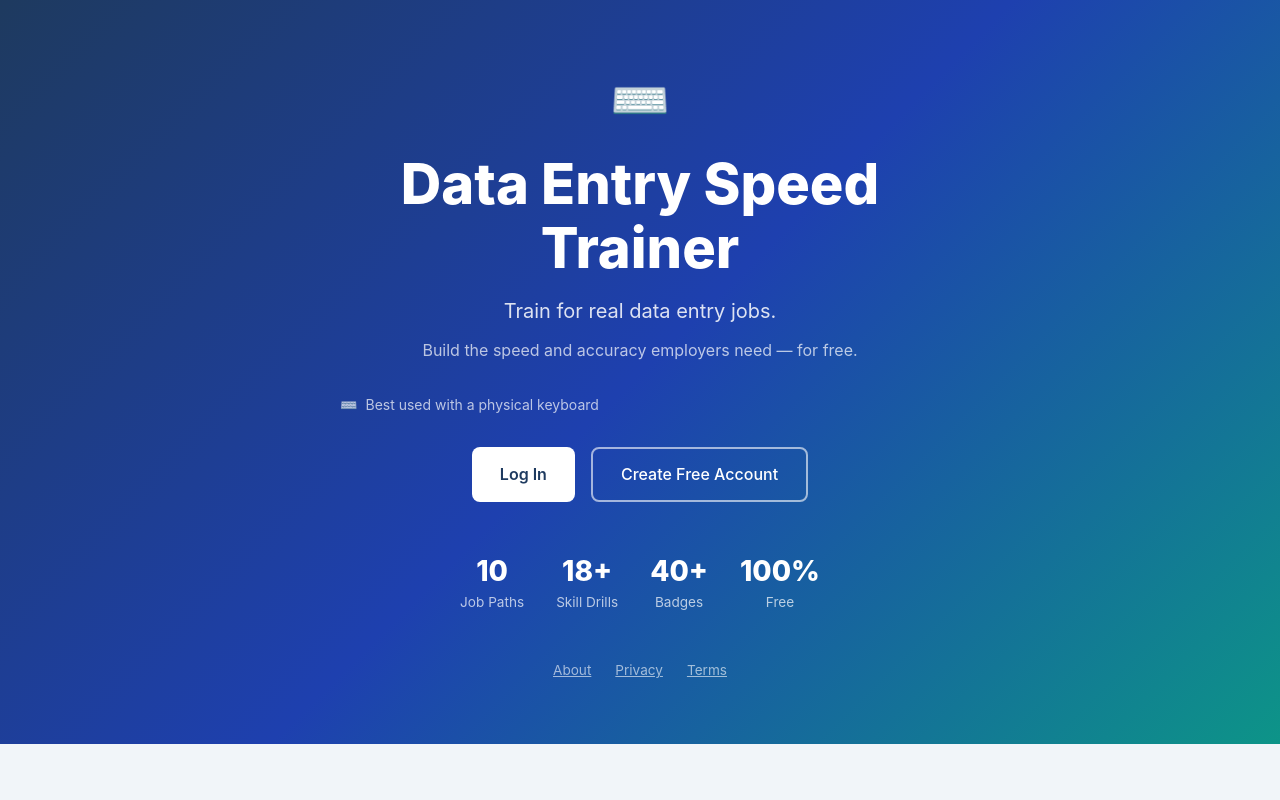
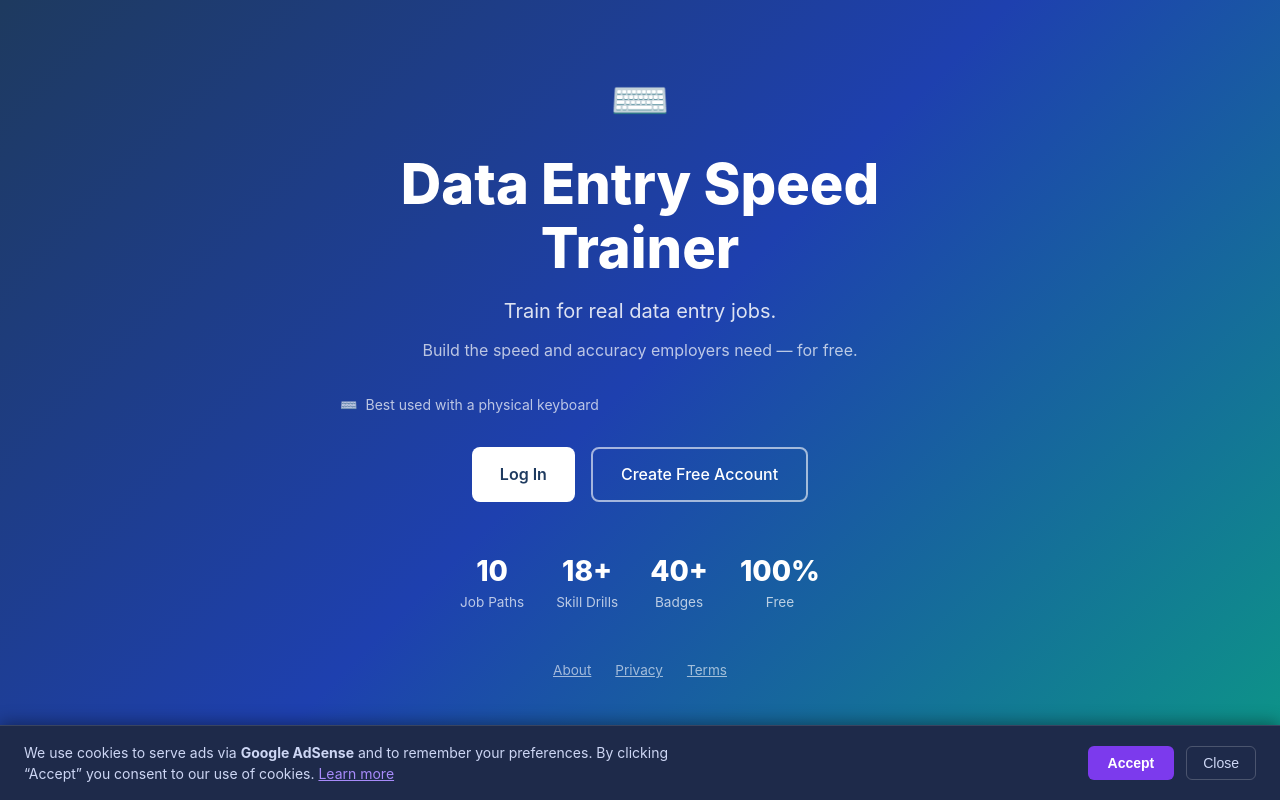
Before and after one commit to kaylaeastman86-cyber/Data-Entry-Typing-Speed-Trainer, a React (Vite) app: page / in a window 1280 px wide. Shown: the top 800 px of the page. Built offline with nearby package versions, Linux system fonts and the light colour scheme.

Commit message:
feat: add Contact/Tips routes and Footer/CookieBanner to App

```diff
--- a/src/App.jsx
+++ b/src/App.jsx
@@ -1,6 +1,8 @@
 import { Routes, Route, Navigate, useLocation } from 'react-router-dom'
 import { getCurrentUser } from './utils/storage.js'
 import Nav from './components/Nav.jsx'
+import Footer from './components/Footer.jsx'
+import CookieBanner from './components/CookieBanner.jsx'
 
 // Pages
 import Landing       from './pages/Landing.jsx'
@@ -21,6 +23,8 @@ import Profile       from './pages/Profile.jsx'
 import About         from './pages/About.jsx'
 import Privacy       from './pages/Privacy.jsx'
 import Terms         from './pages/Terms.jsx'
+import Contact       from './pages/Contact.jsx'
+import Tips          from './pages/Tips.jsx'
 
 function RequireAuth({ children }) {
   const user = getCurrentUser()
@@ -30,7 +34,7 @@ function RequireAuth({ children }) {
 
 export default function App() {
   const location = useLocation()
-  const isPublic = ['/', '/login', '/create-account', '/forgot-password', '/about', '/privacy', '/terms'].includes(location.pathname)
+  const isPublic = ['/', '/login', '/create-account', '/forgot-password', '/about', '/privacy', '/terms', '/contact', '/tips'].includes(location.pathname)
 
   return (
     <>
@@ -43,6 +47,8 @@ export default function App() {
         <Route path="/about" element={<About />} />
         <Route path="/privacy" element={<Privacy />} />
         <Route path="/terms" element={<Terms />} />
+        <Route path="/contact" element={<Contact />} />
+        <Route path="/tips" element={<Tips />} />
         <Route path="/onboarding" element={<RequireAuth><Onboarding /></RequireAuth>} />
         <Route path="/dashboard" element={<RequireAuth><Dashboard /></RequireAuth>} />
         <Route path="/train/job" element={<RequireAuth><TrainJob /></RequireAuth>} />
@@ -56,6 +62,8 @@ export default function App() {
         <Route path="/profile" element={<RequireAuth><Profile /></RequireAuth>} />
         <Route path="*" element={<Navigate to="/" replace />} />
       </Routes>
+      <Footer />
+      <CookieBanner />
     </>
   )
 }
```
